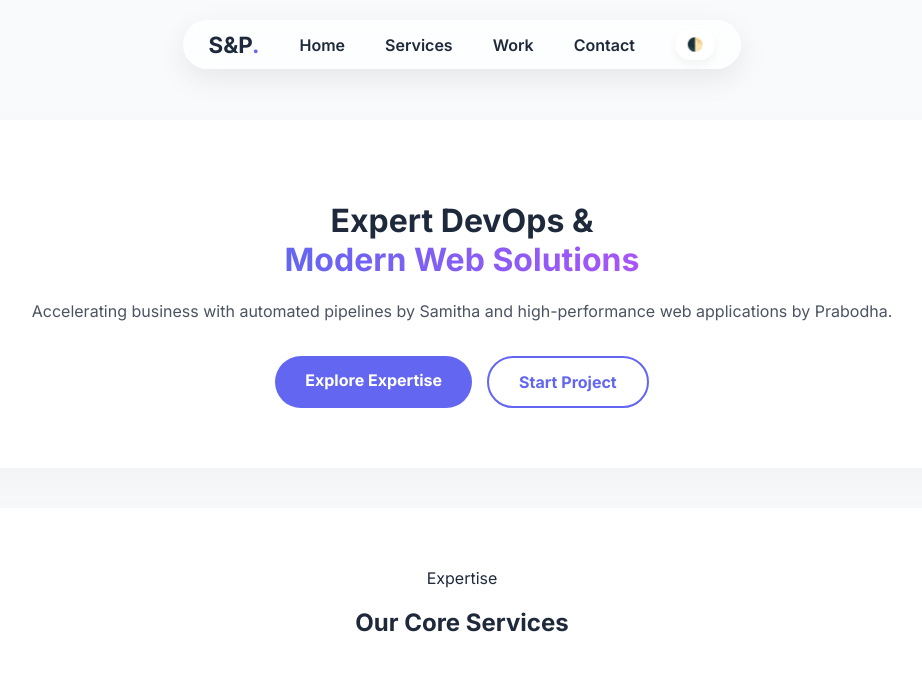
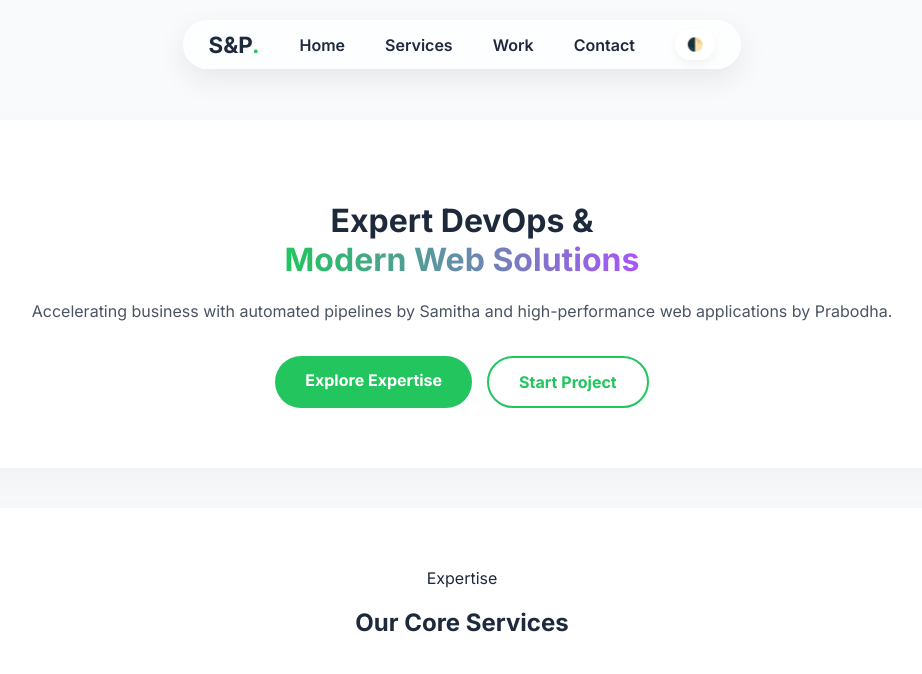
Before and after one commit to samitha01/portfolio-devops-assignment, a website: page src/index.html in a window 1280 px wide. Shown: the top 674 px of the page, without its empty margins (178-1100 px from the left). Drawn offline with Linux system fonts and the light colour scheme.

Commit message:
feat: color changes

```diff
--- a/src/styles/style.css
+++ b/src/styles/style.css
@@ -1,5 +1,5 @@
 :root {
-    --primary: #6366f1;
+    --primary: #22c55e;
     --accent: #a855f7;
     --dark-bg: #0f172a;
     --light-bg: #f8fafc;
```
